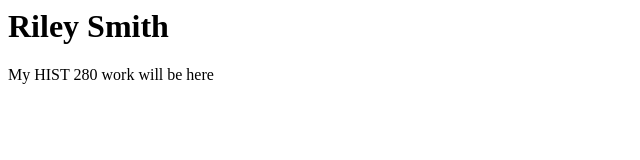
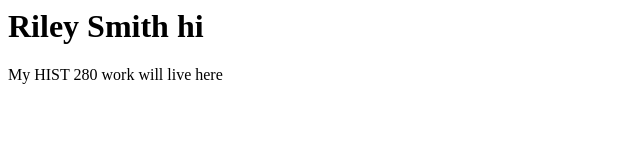
Before and after one commit to rgsmith20/rgsmith20.github.io, a plain HTML site: page index.html in a window 1280 px wide. Shown: the full height of the page, 0-640 px from the left. Drawn offline with Linux system fonts and the light colour scheme.

Commit message:
Update index.html

```diff
--- a/index.html
+++ b/index.html
@@ -1,2 +1,2 @@
-<h1>Riley Smith</h1>
-<p>My HIST 280 work will be here</p>
+<h1>Riley Smith hi</h1>
+<p>My HIST 280 work will live here</p>
```
